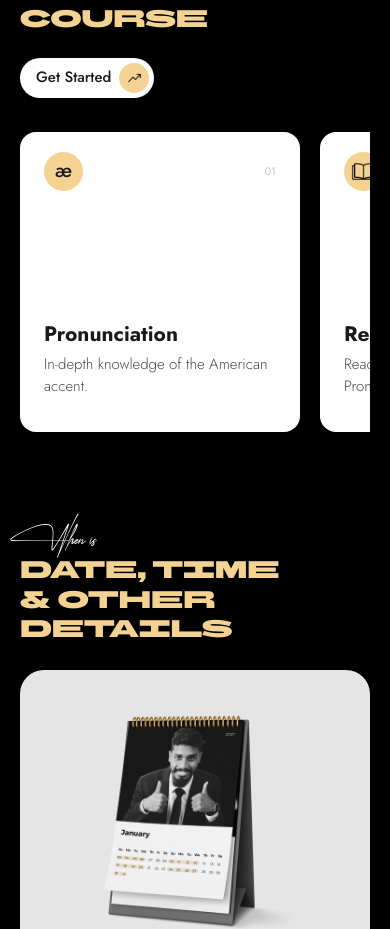
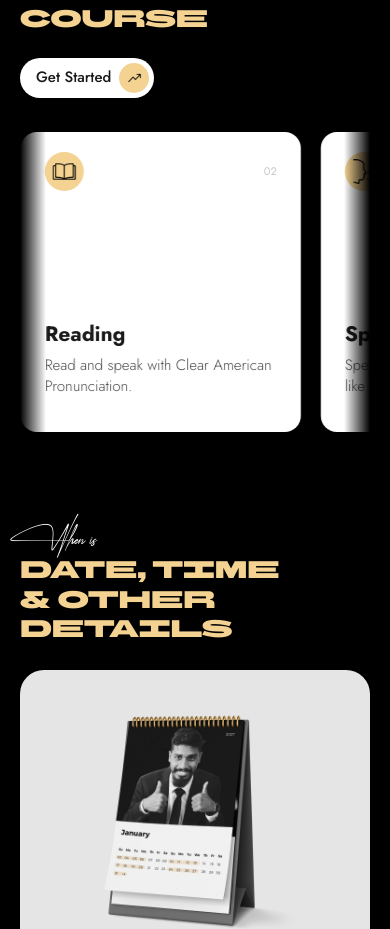
Before and after one commit to AsifMahadi1/school-of-mastery, a Next.js app: page / in a window 390 px wide. Shown: the part 1065-1994 px from the top of the page. Built offline with nearby package versions, Linux system fonts and the light colour scheme.

Commit message:
Course cards: turn the row into an auto-scrolling marquee (shared with the video strip)

```diff
--- a/app/globals.css
+++ b/app/globals.css
@@ -202,145 +202,115 @@ button:focus-visible,
   margin-left: clamp(-48px, -2.5vw, 0px);
 }
 
-/* Horizontally scrollable card row: native scroll + snap, no visible
- * scrollbar, first card flush with the content container's left edge and the
- * row CUT AT THE SAME CONTENT EDGE ON THE RIGHT (Boss: the page was bounded on
- * the left but open on the right). The bound is a margin, not a padding: an
- * overflowing scroller clips at its own border box, so right padding still let
- * the cards paint out to the viewport edge. Percentages (not vw) keep the
- * alignment correct when a scrollbar is shown; because the scroller's own left
- * edge is the content edge, no scroll-padding is needed for the snap. */
-.course-scroller {
-  display: block;
-  overflow-x: auto;
-  overflow-y: hidden;
-  scroll-snap-type: x proximity;
-  overscroll-behavior-x: contain;
-  -webkit-overflow-scrolling: touch;
-  scrollbar-width: none;
-  -ms-overflow-style: none;
-  margin-left: max(20px, calc((100% - 1440px) / 2 + 20px));
-  margin-right: max(20px, calc((100% - 1440px) / 2 + 20px));
-}
-
-.course-scroller::-webkit-scrollbar {
-  display: none;
-}
-
-.course-scroller li {
-  scroll-snap-align: start;
-}
-
-@media (prefers-reduced-motion: reduce) {
-  .course-scroller {
-    scroll-snap-type: none;
-  }
-}
-
-/* ------------------------------------------------------------------ *
- * Video strip (auto-scrolling YouTube row under the hero, #videos)
- * Geometry from the mockup at 1920: five 16:9 cards (335x188), 22px gaps,
- * the first card flush with the 1440px content column's left edge (260px);
- * the row is clipped by BOTH edges of that column (see .video-strip-viewport)
- * so the last visible card is cut like the course row's. Only the track is
- * animated (transform, linear, infinite) — the viewport clips, so the page
- * never gets a horizontal scrollbar.
+/* ---- Marquee mechanics (shared by the course card row and the video strip)
+ * One set of cards is measured, duplicated enough times to cover two
+ * viewports, and the track translates by exactly one set width per loop, so
+ * the seam is invisible and the row streams right→left forever — Boss: the last
+ * card arrives on screen and it starts over, i.e. back to the initial position,
+ * which inside the loop happens with no visible jump. Only the track animates
+ * (transform, linear, infinite) and the viewport clips, so the page never gets
+ * a horizontal scrollbar.
+ * Paused on hover, on keyboard focus inside the row, while dragged, and while
+ * off-screen (a data-paused flag set from JS); with prefers-reduced-motion
+ * there is no animation at all and the viewport becomes a native scroller.
  * ------------------------------------------------------------------ */
-.video-strip-viewport {
-  /* The same left AND right edges as the content column. The row used to run
-   * out to the viewport's right edge (the mockup cut the fifth card off
-   * there), which left the page bounded on the left but open on the right —
-   * Boss asked for the two sides to match, so the clip now ends on the content
-   * column's right edge, exactly where the course row's cards are cut.
-   * Margins (not padding) so the visible window IS the content column. */
-  margin-left: max(20px, calc((100% - 1440px) / 2 + 20px));
-  margin-right: max(20px, calc((100% - 1440px) / 2 + 20px));
+.marquee {
   overflow: hidden;
-  /* Both ends dissolve into the page's black instead of ending on a hard line
-   * (Boss: the two borders should read softer — cards fade out softly). The
-   * mask reveals the section's own black background, so nothing else is
-   * affected; the ramp is short enough to stay a fade, not a vignette.
-   * The strip scrolling IN from the right fades in over the same ramp. */
-  --strip-fade: clamp(26px, 3.4vw, 64px);
-  mask-image: linear-gradient(
-    to right,
-    transparent 0,
-    #000 var(--strip-fade),
-    #000 calc(100% - var(--strip-fade)),
-    transparent 100%
-  );
-  -webkit-mask-image: linear-gradient(
-    to right,
-    transparent 0,
-    #000 var(--strip-fade),
-    #000 calc(100% - var(--strip-fade)),
-    transparent 100%
-  );
-  /* vertical page scrolling stays native; horizontal drags belong to the strip */
+  /* vertical page scrolling stays native; horizontal drags belong to the row */
   touch-action: pan-y;
 }
 
-.video-strip-track {
+.marquee-track {
   display: flex;
   width: max-content;
   will-change: transform;
 }
 
 /* Runs only once the set width is measured, so the loop distance is exact. */
-.video-strip-track[data-run="true"] {
-  animation: video-strip-scroll var(--strip-duration, 40s) linear infinite;
+.marquee-track[data-run="true"] {
+  animation: marquee-scroll var(--marquee-duration, 40s) linear infinite;
 }
 
-/* One full set per loop = the seam is invisible. */
-@keyframes video-strip-scroll {
+@keyframes marquee-scroll {
   from {
     transform: translate3d(0, 0, 0);
   }
   to {
-    transform: translate3d(calc(-1 * var(--strip-set-width, 0px)), 0, 0);
+    transform: translate3d(calc(-1 * var(--marquee-set-width, 0px)), 0, 0);
   }
 }
 
-.video-strip-set {
+.marquee-set {
   flex: none;
 }
 
-/* hover, keyboard focus inside the strip, touch/drag, off-screen, modal open */
-.video-strip:hover .video-strip-track,
-.video-strip:focus-within .video-strip-track,
-.video-strip[data-paused="true"] .video-strip-track {
+.marquee:hover .marquee-track,
+.marquee:focus-within .marquee-track,
+.marquee[data-paused="true"] .marquee-track {
   animation-play-state: paused;
+}
+
+/* Both ends dissolve into the page's black instead of ending on a hard line
+ * (Boss: the two borders should read softer). The mask reveals the section's
+ * own background — the strip's black, the course section's black — so nothing
+ * else is affected, and a card entering from the right fades in over the ramp. */
+.marquee-fade {
+  --marquee-fade: clamp(26px, 3.4vw, 64px);
+  mask-image: linear-gradient(
+    to right,
+    transparent 0,
+    #000 var(--marquee-fade),
+    #000 calc(100% - var(--marquee-fade)),
+    transparent 100%
+  );
+  -webkit-mask-image: linear-gradient(
+    to right,
+    transparent 0,
+    #000 var(--marquee-fade),
+    #000 calc(100% - var(--marquee-fade)),
+    transparent 100%
+  );
+}
+
+/* The content column's left AND right edges, applied as margins (not padding):
+ * an overflowing viewport clips at its own border box, so right padding would
+ * still let the cards paint out to the viewport edge (Boss asked for the two
+ * sides to match). Percentages, not vw, so the alignment stays correct when a
+ * scrollbar is shown. */
+.marquee-column {
+  margin-left: max(20px, calc((100% - 1440px) / 2 + 20px));
+  margin-right: max(20px, calc((100% - 1440px) / 2 + 20px));
 }
 
 /* prefers-reduced-motion: no marquee — a normal, swipeable scroll-snap row. */
 @media (prefers-reduced-motion: reduce) {
   /* same specificity as the [data-run] rule above, which sets the animation */
-  .video-strip-track,
-  .video-strip-track[data-run="true"] {
+  .marquee-track,
+  .marquee-track[data-run="true"] {
     animation: none;
     will-change: auto;
   }
 
   /* the duplicate sets exist only to make the loop seamless */
-  .video-strip-set[data-clone="true"] {
+  .marquee-set[data-clone="true"] {
     display: none;
   }
 
-  .video-strip-viewport {
+  .marquee {
     overflow-x: auto;
     overflow-y: hidden;
-    scroll-snap-type: x mandatory;
+    scroll-snap-type: x proximity;
     overscroll-behavior-x: contain;
     -webkit-overflow-scrolling: touch;
     touch-action: auto;
     scrollbar-width: none;
   }
 
-  .video-strip-viewport::-webkit-scrollbar {
+  .marquee::-webkit-scrollbar {
     display: none;
   }
 
-  .video-strip-set > li {
+  .marquee-set > li {
     scroll-snap-align: start;
   }
 }
--- a/components/CourseCardRow.tsx
+++ b/components/CourseCardRow.tsx
@@ -1,92 +1,211 @@
 "use client";
 
 import Image from "next/image";
-import { useRef, useState, type CSSProperties } from "react";
+import { useCallback, useEffect, useRef, useState, type CSSProperties } from "react";
 import { courseCards } from "@/lib/courseCards";
 
 /**
- * Horizontally scrollable card row.
- * - native touch/trackpad scrolling + scroll-snap (CSS, see .course-scroller)
- * - mouse drag-to-scroll
- * - the row is cut at the content column's right edge (and flush with its left
- *   edge), so the last card is visibly cut off without running to the viewport
- *   edge — see .course-scroller
+ * Course card row — an auto-scrolling marquee (right→left), the same behaviour
+ * as the video strip: the cards stream past, a card arriving from the right
+ * fades in over the edge ramp, and once the last card has come on screen the row
+ * is back at the start with no visible jump (the reset lives inside the loop —
+ * the track translates by exactly one set width per cycle).
+ *
+ * Boss: 'কার্ডগুলো ডান থেকে বামে সোয়াইপ করে করে আসবে। শেষেরটা স্ক্রিনে চলে আসলে,
+ * আবার শুরু থেকে শুরু হবে।'
+ *
+ * The mechanics live in globals.css (`.marquee*`): one set is measured,
+ * duplicated enough times to cover two viewports, and the loop duration follows
+ * from that width so the speed stays constant at any size. The row pauses on
+ * hover, keyboard focus, drag and while off-screen, and with
+ * prefers-reduced-motion it becomes a plain swipeable scroller instead.
+ *
+ * The row is also the scroll-reveal group, so it reveals every card (with its
+ * stagger) when it arrives — including the ones clipped outside the viewport.
  */
+
+/** Marquee speed in px per second — the single value to tune. */
+const SPEED_PX_PER_SECOND = 44;
+
+/** Sets in the markup before the first measurement (SSR + first paint). */
+const INITIAL_SETS = 3;
+
+/** Pause held after a drag is released, before the marquee resumes. */
+const RESUME_DELAY_MS = 900;
+
 export default function CourseCardRow() {
-  const scrollerRef = useRef<HTMLDivElement>(null);
-  const drag = useRef({ active: false, startX: 0, startLeft: 0 });
+  const viewportRef = useRef<HTMLDivElement>(null);
+  const trackRef = useRef<HTMLDivElement>(null);
+  const dragRef = useRef({ startX: 0 });
+  const resumeTimer = useRef<number | null>(null);
+
+  const [sets, setSets] = useState(INITIAL_SETS);
+  const [setWidth, setSetWidth] = useState(0);
   const [dragging, setDragging] = useState(false);
+  const [dragX, setDragX] = useState(0);
+  const [cooldown, setCooldown] = useState(false);
+  const [offscreen, setOffscreen] = useState(false);
+  const [reducedMotion, setReducedMotion] = useState(false);
 
-  const onPointerDown = (event: React.PointerEvent<HTMLDivElement>) => {
-    // Touch and pens scroll natively; only the mouse needs a drag handler.
-    if (event.pointerType !== "mouse") return;
-    const el = scrollerRef.current;
-    if (!el) return;
-    drag.current = { active: true, startX: event.clientX, startLeft: el.scrollLeft };
-    setDragging(true);
-    el.setPointerCapture(event.pointerId);
+  /** The marquee is paused as long as any of these hold (CSS adds hover/focus). */
+  const paused = offscreen || dragging || cooldown;
+  const duration = setWidth > 0 ? setWidth / SPEED_PX_PER_SECOND : 0;
+
+  /* ------------------------------------------------------------------ *
+   * Reduced motion: no marquee at all, the row stays a native scroller.
+   * ------------------------------------------------------------------ */
+  useEffect(() => {
+    const query = window.matchMedia("(prefers-reduced-motion: reduce)");
+    const sync = () => setReducedMotion(query.matches);
+    sync();
+    query.addEventListener("change", sync);
+    return () => query.removeEventListener("change", sync);
+  }, []);
+
+  /* ------------------------------------------------------------------ *
+   * Measure one set (cards + their gaps) and keep enough duplicate sets to
+   * cover the viewport twice over. The speed then follows from that width.
+   * ------------------------------------------------------------------ */
+  useEffect(() => {
+    const firstSet = trackRef.current?.querySelector<HTMLElement>("[data-set]");
+    if (!firstSet) return;
+
+    const measure = () => {
+      const gap = Number.parseFloat(getComputedStyle(firstSet).columnGap) || 0;
+      const width = firstSet.offsetWidth + gap;
+      if (width <= 0) return;
+      setSetWidth(width);
+      setSets(Math.max(2, Math.ceil((window.innerWidth * 2) / width) + 1));
     };
 
-  const onPointerMove = (event: React.PointerEvent<HTMLDivElement>) => {
-    const el = scrollerRef.current;
-    if (!el || !drag.current.active) return;
-    el.scrollLeft = drag.current.startLeft - (event.clientX - drag.current.startX);
+    measure();
+    window.addEventListener("resize", measure);
+    return () => window.removeEventListener("resize", measure);
+  }, []);
+
+  /* ------------------------------------------------------------------ *
+   * Pause while the row is off-screen (also saves the compositor).
+   * ------------------------------------------------------------------ */
+  useEffect(() => {
+    const viewport = viewportRef.current;
+    if (!viewport) return;
+    const observer = new IntersectionObserver(([entry]) => setOffscreen(!entry.isIntersecting), {
+      threshold: 0,
+    });
+    observer.observe(viewport);
+    return () => observer.disconnect();
+  }, []);
+
+  /* ------------------------------------------------------------------ *
+   * Drag: pause while held, resume a moment after release.
+   * ------------------------------------------------------------------ */
+  const scheduleResume = useCallback((delay = RESUME_DELAY_MS) => {
+    if (resumeTimer.current !== null) window.clearTimeout(resumeTimer.current);
+    setCooldown(true);
+    resumeTimer.current = window.setTimeout(() => {
+      resumeTimer.current = null;
+      setCooldown(false);
+    }, delay);
+  }, []);
+
+  useEffect(
+    () => () => {
+      if (resumeTimer.current !== null) window.clearTimeout(resumeTimer.current);
+    },
+    [],
+  );
+
+  const onPointerDown = useCallback(
+    (event: React.PointerEvent<HTMLDivElement>) => {
+      if (reducedMotion) return; // native scrolling owns the row in that case
+      if (event.pointerType === "mouse" && event.button !== 0) return;
+      if (resumeTimer.current !== null) {
+        window.clearTimeout(resumeTimer.current);
+        resumeTimer.current = null;
+      }
+      setCooldown(false);
+      dragRef.current = { startX: event.clientX };
+      setDragging(true);
+    },
+    [reducedMotion],
+  );
+
+  const endDrag = useCallback(() => {
+    setDragging(false);
+    setDragX(0);
+    scheduleResume();
+  }, [scheduleResume]);
+
+  /* Pointer capture would swallow interactions on the cards, so the drag
+   * listens on the window instead: it keeps working when the pointer leaves. */
+  useEffect(() => {
+    if (!dragging) return;
+
+    const onMove = (event: PointerEvent) => {
+      const dx = event.clientX - dragRef.current.startX;
+      // left: up to one full set; right: a short rubber band past the start
+      const limit = setWidth > 0 ? setWidth : 0;
+      setDragX(Math.max(-limit, Math.min(dx, limit * 0.35)));
     };
+    const onEnd = () => endDrag();
 
-  const endDrag = (event: React.PointerEvent<HTMLDivElement>) => {
-    const el = scrollerRef.current;
-    if (!el || !drag.current.active) return;
-    const moved = Math.abs(el.scrollLeft - drag.current.startLeft) > 4;
-    drag.current.active = false;
-    setDragging(false);
-    if (el.hasPointerCapture(event.pointerId)) el.releasePointerCapture(event.pointerId);
+    window.addEventListener("pointermove", onMove, { passive: true });
+    window.addEventListener("pointerup", onEnd);
+    window.addEventListener("pointercancel", onEnd);
+    return () => {
+      window.removeEventListener("pointermove", onMove);
+      window.removeEventListener("pointerup", onEnd);
+      window.removeEventListener("pointercancel", onEnd);
+    };
+  }, [dragging, endDrag, setWidth]);
 
-    // Native touch scrolling snaps itself; a programmatic drag has to snap
-    // explicitly. Candidates are the card starts, plus the end of the row so a
-    // deliberately dragged-to-the-end position is not yanked back.
-    if (moved) {
-      const card = el.querySelector("li");
-      const list = el.querySelector("ul");
-      if (card && list) {
-        const step =
-          card.getBoundingClientRect().width +
-          parseFloat(getComputedStyle(list).columnGap || "0");
-        const max = Math.max(0, el.scrollWidth - el.clientWidth);
-        const candidates: number[] = [];
-        for (let x = 0; x <= max; x += step) candidates.push(x);
-        candidates.push(max);
-        const target = candidates.reduce(
-          (best, candidate) =>
-            Math.abs(candidate - el.scrollLeft) < Math.abs(best - el.scrollLeft) ? candidate : best,
-          0,
-        );
-        const reduceMotion = window.matchMedia("(prefers-reduced-motion: reduce)").matches;
-        el.scrollTo({ left: target, behavior: reduceMotion ? "auto" : "smooth" });
-      }
-    }
-  };
+  const trackStyle = {
+    "--marquee-set-width": `${setWidth}px`,
+    "--marquee-duration": `${duration}s`,
+  } as CSSProperties;
 
   return (
     <div
-      ref={scrollerRef}
+      ref={viewportRef}
       role="region"
-      aria-label="What to expect from the course — scrollable list of cards"
+      aria-label="What to expect from the course — auto-scrolling list of cards"
       tabIndex={0}
       data-reveal-group
+      data-paused={paused ? "true" : undefined}
       onPointerDown={onPointerDown}
-      onPointerMove={onPointerMove}
-      onPointerUp={endDrag}
-      onPointerLeave={endDrag}
-      onPointerCancel={endDrag}
-      className={`course-scroller ${dragging ? "cursor-grabbing select-none" : "cursor-grab"}`}
+      className={`marquee marquee-column marquee-fade ${
+        dragging ? "cursor-grabbing select-none" : "cursor-grab"
+      }`}
     >
-      <ul className="flex items-stretch gap-[clamp(20px,1.2vw,23px)]">
+      <div
+        ref={trackRef}
+        data-run={setWidth > 0 ? "true" : undefined}
+        style={trackStyle}
+        className="marquee-track"
+      >
+        <div
+          className="flex gap-[clamp(20px,1.2vw,23px)]"
+          style={{
+            transform: `translate3d(${dragX}px, 0, 0)`,
+            transition: dragging ? "none" : "transform 400ms ease-out",
+          }}
+        >
+          {Array.from({ length: sets }, (_, setIndex) => {
+            const clone = setIndex > 0;
+            return (
+              <ul
+                key={setIndex}
+                data-set
+                data-clone={clone ? "true" : undefined}
+                aria-hidden={clone ? true : undefined}
+                className="marquee-set flex items-stretch gap-[clamp(20px,1.2vw,23px)]"
+              >
                 {courseCards.map((card, index) => (
                   <li
                     key={card.number}
                     data-reveal
                     style={{ "--reveal-delay": `${index * 70}ms` } as CSSProperties}
-            className="w-[clamp(280px,17.45vw,335px)] shrink-0 snap-start"
+                    className="w-[clamp(280px,17.45vw,335px)] shrink-0"
                   >
                     <article className="flex h-[clamp(300px,17.7vw,340px)] flex-col justify-between rounded-[clamp(16px,1.04vw,20px)] bg-white px-[clamp(24px,1.875vw,36px)] pt-[clamp(20px,1.35vw,26px)] pb-[clamp(34px,2.3vw,44px)] transition-[transform,box-shadow] duration-300 hover:-translate-y-1.5 hover:shadow-[0_20px_45px_-14px_rgba(0,0,0,0.65)]">
                       <div className="flex items-center justify-between gap-3">
@@ -122,6 +241,10 @@ export default function CourseCardRow() {
                   </li>
                 ))}
               </ul>
+            );
+          })}
+        </div>
+      </div>
     </div>
   );
 }
--- a/components/sections/VideoStrip.tsx
+++ b/components/sections/VideoStrip.tsx
@@ -256,28 +256,28 @@ export default function VideoStrip() {
   );
 
   const trackStyle = {
-    "--strip-set-width": `${setWidth}px`,
-    "--strip-duration": `${duration}s`,
+    "--marquee-set-width": `${setWidth}px`,
+    "--marquee-duration": `${duration}s`,
   } as CSSProperties;
 
   return (
     <section
       id="videos"
       aria-label="Videos"
-      data-paused={paused ? "true" : undefined}
       className="video-strip relative overflow-hidden bg-black pb-[clamp(40px,2.5vw,48px)]"
     >
       <div
         ref={viewportRef}
         onPointerDown={onPointerDown}
         data-reveal
-        className={`video-strip-viewport ${dragging ? "cursor-grabbing select-none" : "cursor-grab"}`}
+        data-paused={paused ? "true" : undefined}
+        className={`marquee marquee-column marquee-fade ${dragging ? "cursor-grabbing select-none" : "cursor-grab"}`}
       >
         <div
           ref={trackRef}
           data-run={setWidth > 0 ? "true" : undefined}
           style={trackStyle}
-          className="video-strip-track"
+          className="marquee-track"
         >
           <div
             className={`flex ${CARD_GAP}`}
@@ -294,7 +294,7 @@ export default function VideoStrip() {
                   data-set
                   data-clone={clone ? "true" : undefined}
                   aria-hidden={clone ? true : undefined}
-                  className={`video-strip-set flex ${CARD_GAP}`}
+                  className={`marquee-set flex ${CARD_GAP}`}
                 >
                   {videos.map((item, index) => (
                     <li key={item.id} className={CARD_WIDTH}>
```
Lines whose indentation alone changed are shown as unchanged.
